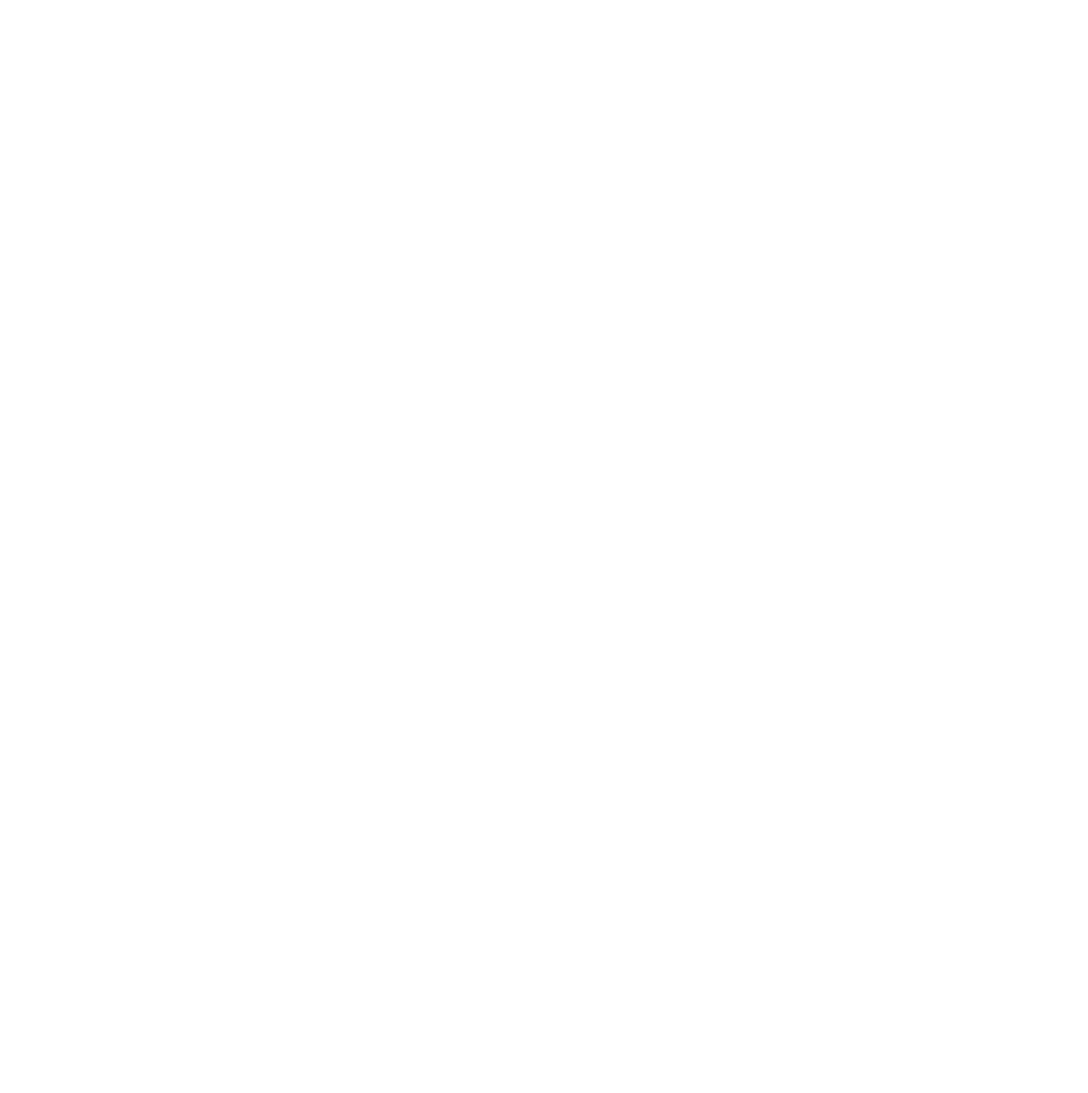
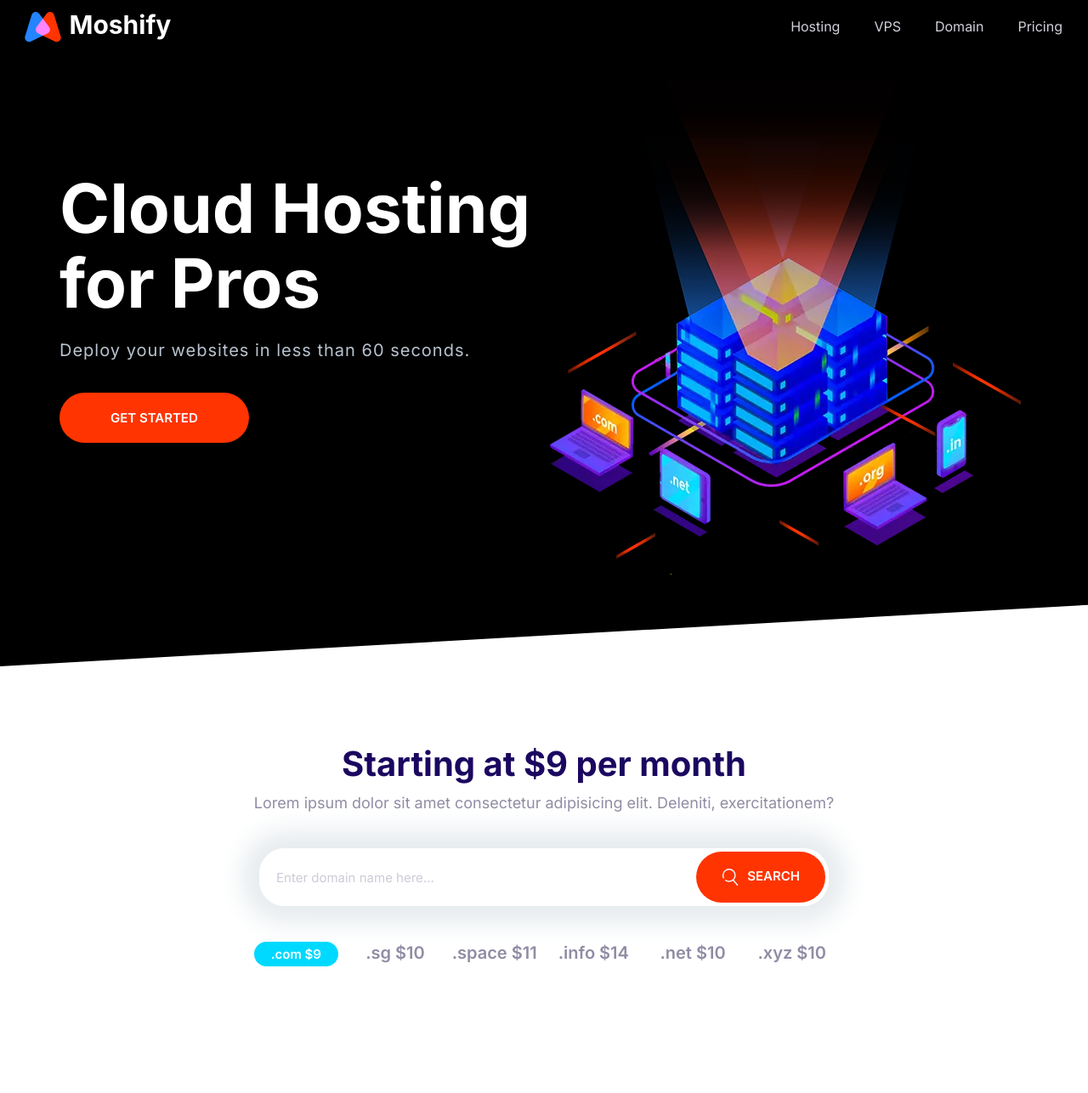
Before and after one commit to codewithmosh/moshify, a plain HTML site: page index.html in a window 1280 px wide. Shown: the whole page at 85% size. Before the commit the page ends 800 px from the top, so only its background shows below. Drawn offline with Linux system fonts and the light colour scheme.

Commit message:
Put it all together.

```diff
--- a/index.html
+++ b/index.html
@@ -13,6 +13,72 @@
     <link rel="stylesheet" href="css/styles.css" />
   </head>
   <body>
+    <header>
+      <nav class="nav collapsible">
+        <a class="nav__brand" href="/"><img src="images/logo.svg" alt="" /></a>
+        <svg class="icon icon--white nav__toggler">
+          <use xlink:href="images/sprite.svg#menu"></use>
+        </svg>
+        <ul class="list nav__list collapsible__content">
+          <li class="nav__item"><a href="#">Hosting</a></li>
+          <li class="nav__item"><a href="#">VPS</a></li>
+          <li class="nav__item"><a href="#">Domain</a></li>
+          <li class="nav__item"><a href="#">Pricing</a></li>
+        </ul>
+      </nav>
+    </header>
+    <section class="block block--dark block--skewed-left hero">
+      <div class="container grid grid--1x2">
+        <header class="block__header hero__content">
+          <h1 class="block__heading">Cloud Hosting for Pros</h1>
+          <p class="hero__tagline">
+            Deploy your websites in less than 60 seconds.
+          </p>
+          <a href="" class="btn btn--accent btn--stretched">Get Started</a>
+        </header>
+        <picture>
+          <source
+            type="image/webp"
+            srcset="images/banner.webp 1x, images/banner@2x.webp 2x"
+          />
+          <source
+            type="image/png"
+            srcset="images/banner.png 1x, images/banner@2x.png 2x"
+          />
+          <img class="hero__image" src="images/banner.png" alt="" />
+        </picture>
+      </div>
+    </section>
+    <section class="block container block-domain">
+      <header class="block__header">
+        <h2>Starting at $9 per month</h2>
+        <p>
+          Lorem ipsum dolor sit amet consectetur adipisicing elit. Deleniti,
+          exercitationem?
+        </p>
+      </header>
+      <div class="input-group">
+        <input
+          type="text"
+          class="input"
+          placeholder="Enter domain name here..."
+        />
+        <button class="btn btn--accent">
+          <svg class="icon icon--white">
+            <use xlink:href="images/sprite.svg#search"></use></svg
+          >Search
+        </button>
+      </div>
+      <ul class="list block-domain__prices">
+        <li><span class="badge badge--secondary">.com $9</span></li>
+        <li>.sg $10</li>
+        <li>.space $11</li>
+        <li>.info $14</li>
+        <li>.net $10</li>
+        <li>.xyz $10</li>
+      </ul>
+    </section>
+
     <script src="js/main.js"></script>
   </body>
 </html>
```
